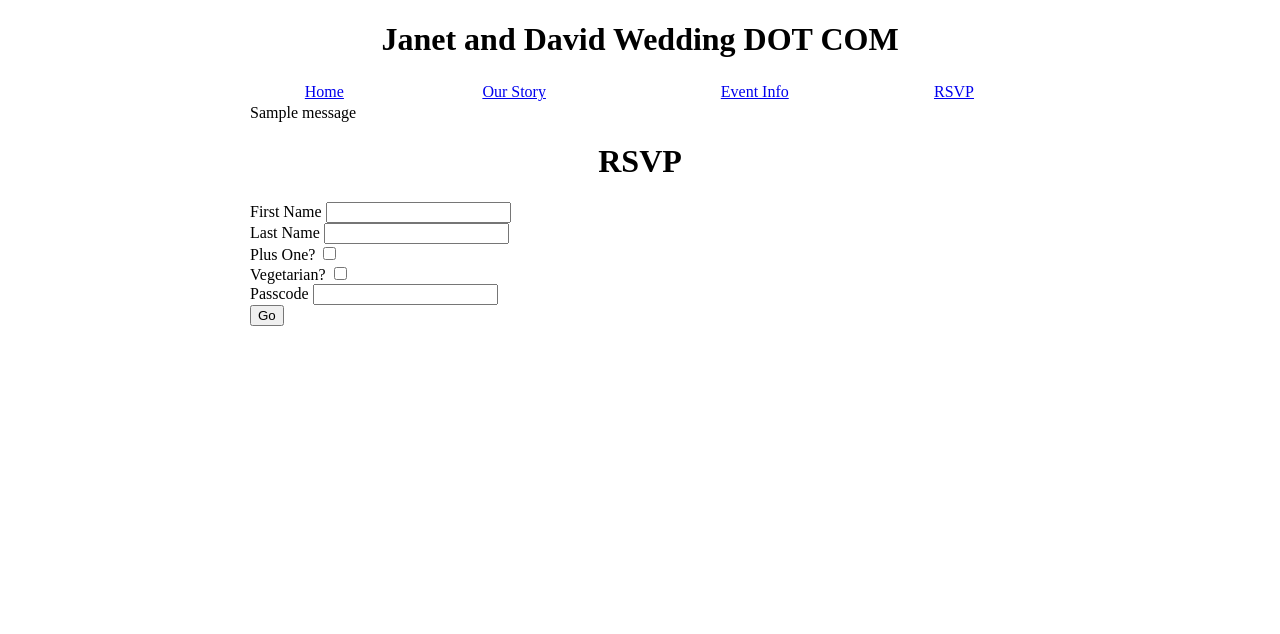
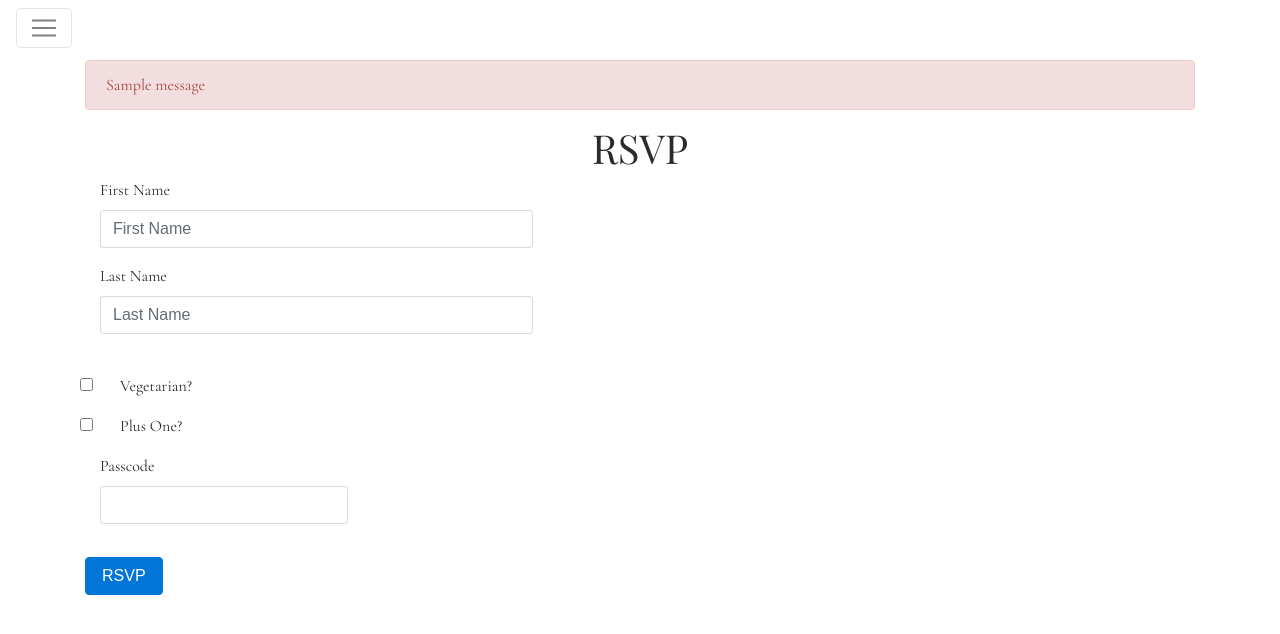
Before and after one commit to davliu/wedding, a Flask app: page /rsvp in a window 1280 px wide. Shown: the top 634 px of the page. Run offline with Flask 2, Linux system fonts and the light colour scheme; one stand-in notice (Sample message) is shown; some libraries are stand-ins or nearby versions.

Commit message:
add style

```diff
--- a/app/__init__.py
+++ b/app/__init__.py
@@ -1,6 +1,6 @@
 # -*- coding: utf-8 -*-
 
-from flask import Flask
+from flask import Flask, url_for, request
 from flask_wtf.csrf import CSRFProtect
 
 from config import configs
@@ -13,6 +13,19 @@ def create_app():
     app.config.from_object(configs["default"])
     app.config.from_pyfile("config.py", silent=True)
     csrf.init_app(app)
+
+    @app.context_processor
+    def inject_nav():
+        nav_items = [
+            dict(title="Home", route=url_for("pages.index")),
+            dict(title="Our Story", route=url_for("pages.story")),
+            dict(title="Event Info", route=url_for("pages.event")),
+            dict(title="RSVP", route=url_for("pages.rsvp")),
+        ]
+        for nav_item in nav_items:
+            nav_item["disabled"] = request.path == nav_item["route"]
+        return dict(nav_items=nav_items)
+
     return app
 
 def register_blueprints(app):
--- a/app/static/css/index.css
+++ b/app/static/css/index.css
@@ -1,16 +1,9 @@
-.wedding-bod {
-  margin: 0 auto;
-  max-width: 780px;
+body {
+  padding-top: 60px;
+  font-family: 'Cormorant Garamond', serif;
+  font-size: 16px;
 }
 
-h1, .center {
-  text-align: center;
+h1, h2 {
+  font-family: 'Playfair Display', serif;
 }
-
-table.navbar {
-  width: 780px;
-}
-
-table.navbar td {
-  min-width: 25%;
-}
--- a/app/templates/flash_messages.html
+++ b/app/templates/flash_messages.html
@@ -1,8 +1,7 @@
 {% with messages = get_flashed_messages() %}
   {% if messages %}
     {% for message in messages %}
-        {{message}}
-      </div>
+      <div class="alert alert-danger" role="alert">{{ message }}</div>
     {% endfor %}
   {% endif %}
 {% endwith %}
--- a/app/templates/layout.html
+++ b/app/templates/layout.html
@@ -8,18 +8,34 @@
   <meta http-equiv="X-UA-Compatible" content="IE=edge,chrome=1">
   <meta name="viewport" content="width=device-width,initial-scale=1">
     <title>Janet and David Wedding</title>
+    <link
+      rel="stylesheet"
+      href="https://maxcdn.bootstrapcdn.com/bootstrap/4.0.0-beta.3/css/bootstrap.min.css"
+      integrity="sha384-Zug+QiDoJOrZ5t4lssLdxGhVrurbmBWopoEl+M6BdEfwnCJZtKxi1KgxUyJq13dy"
+      crossorigin="anonymous">
+    <link href="https://fonts.googleapis.com/css?family=Cormorant+Garamond|Playfair+Display" rel="stylesheet">
     <link rel="stylesheet" href="{{ url_for("static", filename="css/index.css") }}" type="text/css">
-    <script
-      src="https://code.jquery.com/jquery-3.2.1.slim.min.js"
-      integrity="sha256-k2WSCIexGzOj3Euiig+TlR8gA0EmPjuc79OEeY5L45g="
-      crossorigin="anonymous">
-    </script>
   </head>
-  <body class="wedding-bod">
-    <h1>Janet and David Wedding DOT COM</h1>
+  <body>
     {% include "navbar.html" %}
-    {% include "flash_messages.html" %}
-    {% block body %}
-    {% endblock %}
+    <div class="container">
+      {% include "flash_messages.html" %}
+      {% block body %}
+      {% endblock %}
+    </div>
   </body>
+  <script
+    src="https://code.jquery.com/jquery-3.2.1.slim.min.js"
+    integrity="sha384-KJ3o2DKtIkvYIK3UENzmM7KCkRr/rE9/Qpg6aAZGJwFDMVNA/GpGFF93hXpG5KkN"
+    crossorigin="anonymous"></script>
+  <script
+    src="https://cdnjs.cloudflare.com/ajax/libs/popper.js/1.12.9/umd/popper.min.js"
+    integrity="sha384-ApNbgh9B+Y1QKtv3Rn7W3mgPxhU9K/ScQsAP7hUibX39j7fakFPskvXusvfa0b4Q"
+    crossorigin="anonymous"></script>
+  <script
+    src="https://maxcdn.bootstrapcdn.com/bootstrap/4.0.0-beta.3/js/bootstrap.min.js"
+    integrity="sha384-a5N7Y/aK3qNeh15eJKGWxsqtnX/wWdSZSKp+81YjTmS15nvnvxKHuzaWwXHDli+4"
+    crossorigin="anonymous"></script>
+  {% block scripts %}
+  {% endblock %}
 </html>
--- a/app/templates/navbar.html
+++ b/app/templates/navbar.html
@@ -1,10 +1,17 @@
-<table class="center navbar">
-  <tbody>
-    <tr>
-      <td><a href="{{ url_for("pages.index") }}">Home</a></td>
-      <td><a href="{{ url_for("pages.story") }}">Our Story</a></td>
-      <td><a href="{{ url_for("pages.event") }}">Event Info</a></td>
-      <td><a href="{{ url_for("pages.rsvp") }}">RSVP</a></td>
-    </tr>
-  </tbody>
-</table>
+<nav class="navbar navbar-expand-lg navbar-light bg-light fixed-top">
+  <button class="navbar-toggler" type="button" data-toggle="collapse" data-target="#navbarSupportedContent" aria-controls="navbarSupportedContent" aria-expanded="false" aria-label="Toggle navigation">
+    <span class="navbar-toggler-icon"></span>
+  </button>
+
+  <div class="collapse navbar-collapse" id="navbarSupportedContent">
+    <ul class="navbar-nav mx-auto">
+      {% for nav_item in nav_items %}
+        <li class="nav-item{% if not nav_item.disabled %} active{% endif %}">
+          <a
+            class="nav-link{% if nav_item.disabled %} disabled{% endif %}"
+            href="{{ nav_item.route }}">{{ nav_item.title }}{% if nav_item.disabled %} <span class="sr-only">(current)</span>{% endif %}</a>
+        </li>
+      {% endfor %}
+    </ul>
+  </div>
+</nav>
--- a/app/templates/pages/event-info.html
+++ b/app/templates/pages/event-info.html
@@ -1,13 +1,13 @@
 {% extends "layout.html" %}
 
 {% block body %}
-<h1>Event Info</h1>
+<h1 class="text-center">Event Info</h1>
 
 <div><b>Where: </b><a href="http://doubletree3.hilton.com/en/hotels/california/doubletree-by-hilton-hotel-los-angeles-downtown-LAXDTDT/index.html" target="_blank">DoubleTree in Downtown Los Angeles</a></div>
 <div><b>Address: </b>120 S Los Angeles St, Los Angeles, CA 90012</div>
 <div><b>Date: </b>July 28, 2018</div>
 <div><b>Time: </b>Ceremony starts at 5:00 PM PST, so try to arrive 30 minutes early. Reception starts at 7:00 PM PST.</div>
-<div class="center">
-  <img src="https://maps.googleapis.com/maps/api/staticmap?size=500x500&key={{ config["GOOGLE_BROWSER_KEY"] }}&markers=color:blue|120%20S%20Los%20Angeles%20St,%20Los%20Angeles,%20CA%2090012&zoom=10">
+<div class="text-center">
+  <img class="img-fluid" src="https://maps.googleapis.com/maps/api/staticmap?size=500x500&key={{ config["GOOGLE_BROWSER_KEY"] }}&markers=color:blue|120%20S%20Los%20Angeles%20St,%20Los%20Angeles,%20CA%2090012&zoom=10">
 </div>
 {% endblock %}
--- a/app/templates/pages/rsvp.html
+++ b/app/templates/pages/rsvp.html
@@ -3,40 +3,66 @@
 {% extends "layout.html" %}
 
 {% block body %}
-<h1>RSVP</h1>
+<h1 class="text-center">RSVP</h1>
+
+{% if form.errors %}
+  {% for errors in form.errors.values() %}
+    {% for error in errors %}
+      <div class="alert alert-danger" role="alert">{{ error }}</div>
+    {% endfor %}
+  {% endfor %}
+{% endif %}
 
 <form method="POST" action="{{ url_for("pages.rsvp") }}">
   {{ form.hidden_tag() }}
-  <div>
-    {{ form.first_name.label }} {{ form.first_name(size=20) }}
-    {{ render_errors(form.first_name) }}
+  <div class="form-row">
+    <div class="form-group col-md-5">
+      {{ form.first_name.label }}
+      {{ form.first_name(size=20, class_="form-control", placeholder="First Name") }}
+    </div>
+    <div class="form-group col-md-5">
+      {{ form.last_name.label }}
+      {{ form.last_name(size=20, class_="form-control", placeholder="Last Name") }}
+    </div>
+    <div class="form-group col-md-2">
+      <div class="form-check">
+        <br>
+        {{ form.vegetarian(class_="form-check-input") }}
+        {{ form.vegetarian.label(class_="form-check-label") }}
+      </div>
+    </div>
   </div>
-  <div>
-    {{ form.last_name.label }} {{ form.last_name(size=20) }}
-    {{ render_errors(form.last_name) }}
+  <div class="form-row">
+    <div class="form-group col-md-2">
+      <div class="form-check">
+        {{ form.plus_one(class_="form-check-input") }}
+        {{ form.plus_one.label(class_="form-check-label") }}
+      </div>
+    </div>
+    <div class="form-group col-md-8 plus-one">
+      {{ form.plus_one_name.label }}
+      {{ form.plus_one_name(class_="form-control") }}
+    </div>
   </div>
-  <div>
-    {{ form.plus_one.label }} {{ form.plus_one(size=50) }}
-    {{ render_errors(form.plus_one) }}
+  <div class="form-row">
+    <div class="form-group col-md-3">
+      {{ form.passcode.label }}
+      {{ form.passcode(class_="form-control") }}
+    </div>
   </div>
-  <div class="plus-one">
-    {{ form.plus_one_name.label }} {{ form.plus_one_name(size=50) }}
-    {{ render_errors(form.plus_one_name) }}
+  <div class="form-row">
+    <div class="form-group col-md-12">
+      {{ form.recaptcha }}
+    </div>
   </div>
-  <div>
-    {{ form.vegetarian.label }} {{ form.vegetarian() }}
-    {{ render_errors(form.vegetarian) }}
+  <div class="form-group row">
+    <div class="col-sm-10">
+      <button type="submit" class="btn btn-primary">RSVP</button>
+    </div>
   </div>
-  <div>
-    {{ form.passcode.label }} {{ form.passcode() }}
-    {{ render_errors(form.passcode) }}
-  </div>
-  <div>
-    {{ form.recaptcha }}
-    {{ render_errors(form.recaptcha) }}
-  </div>
-  <input type="submit" value="Go">
 </form>
+{% endblock %}
 
+{% block scripts %}
 <script src="{{ url_for("static", filename="js/rsvp.js") }}"></script>
 {% endblock %}
```
Also changed, not shown: app/templates/pages/index.html (+6 -13 lines), app/templates/pages/our-story.html (+15 -16 lines).
